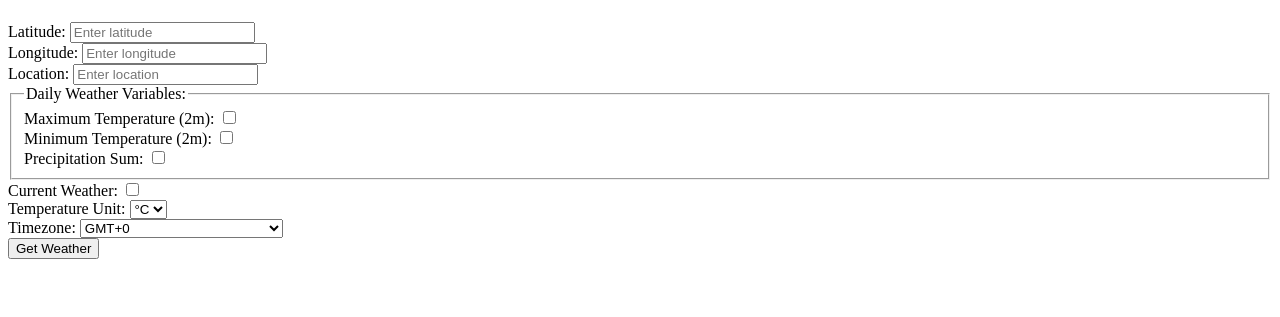
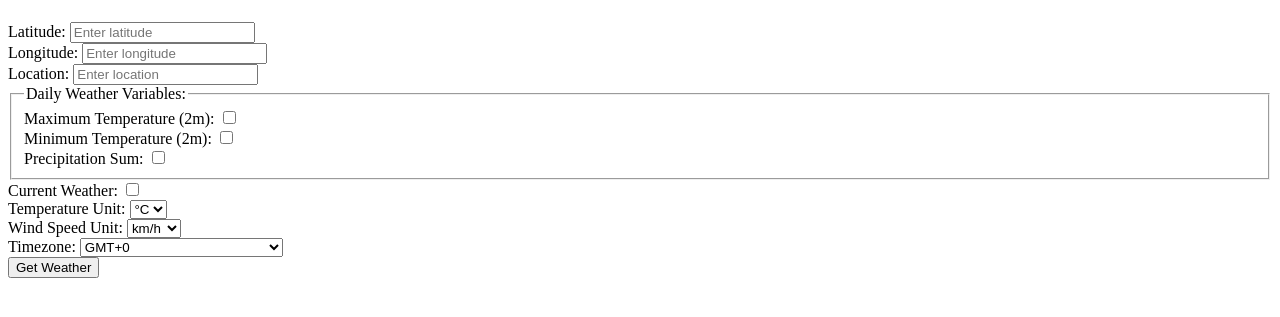
Before and after one commit to ajaypodicheti/weather, a Flask app: page / in a window 1280 px wide. Shown: the part 58-375 px from the top of the page. Run offline with Flask 3, Linux system fonts and the light colour scheme.

Commit message:
added windspeed unit options

```diff
--- a/templates/index.html
+++ b/templates/index.html
@@ -44,6 +44,14 @@
                 <option value="fahrenheit">°F</option>
             </select><br>
 
+            <label for="wind_speed_unit">Wind Speed Unit:</label>
+            <select id="wind_speed_unit" name="wind_speed_unit">
+                <option value="kmh">km/h</option>
+                <option value="mph">mph</option>
+                <option value="ms">m/s</option>
+                <option value="knots">knots</option>
+            </select><br>
+
             <label for="time_zone">Timezone:</label>
             <select id="time_zone" name="time_zone">
                 <option value="GMT">GMT+0</option>
```
